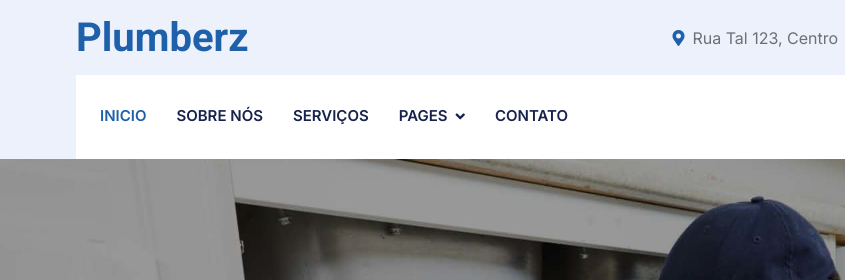
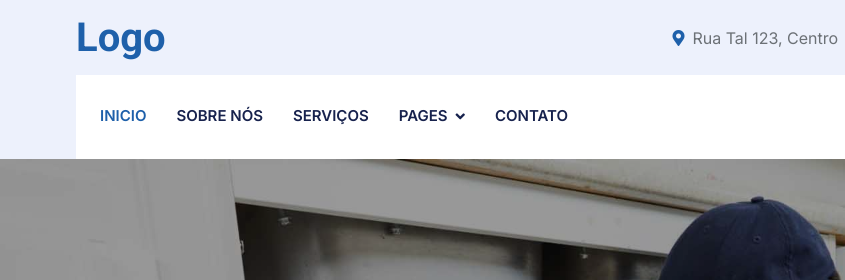
Before and after one commit to Kayquin/Empresa_Arcondiconado, a plain HTML site: page index.html in a window 1280 px wide. Shown: the top 280 px of the page, 0-845 px from the left. Drawn offline with nearby package versions, Linux system fonts and the light colour scheme.

Commit message:
Update index.html

```diff
--- a/index.html
+++ b/index.html
@@ -49,7 +49,7 @@
         <div class="row align-items-center top-bar">
             <div class="col-lg-3 col-md-12 text-center text-lg-start">
                 <a href="" class="navbar-brand m-0 p-0">
-                    <h1 class="text-primary m-0">Plumberz</h1>
+                    <h1 class="text-primary m-0">Logo</h1>
                 </a>
             </div>
             <div class="col-lg-9 col-md-12 text-end">
```
